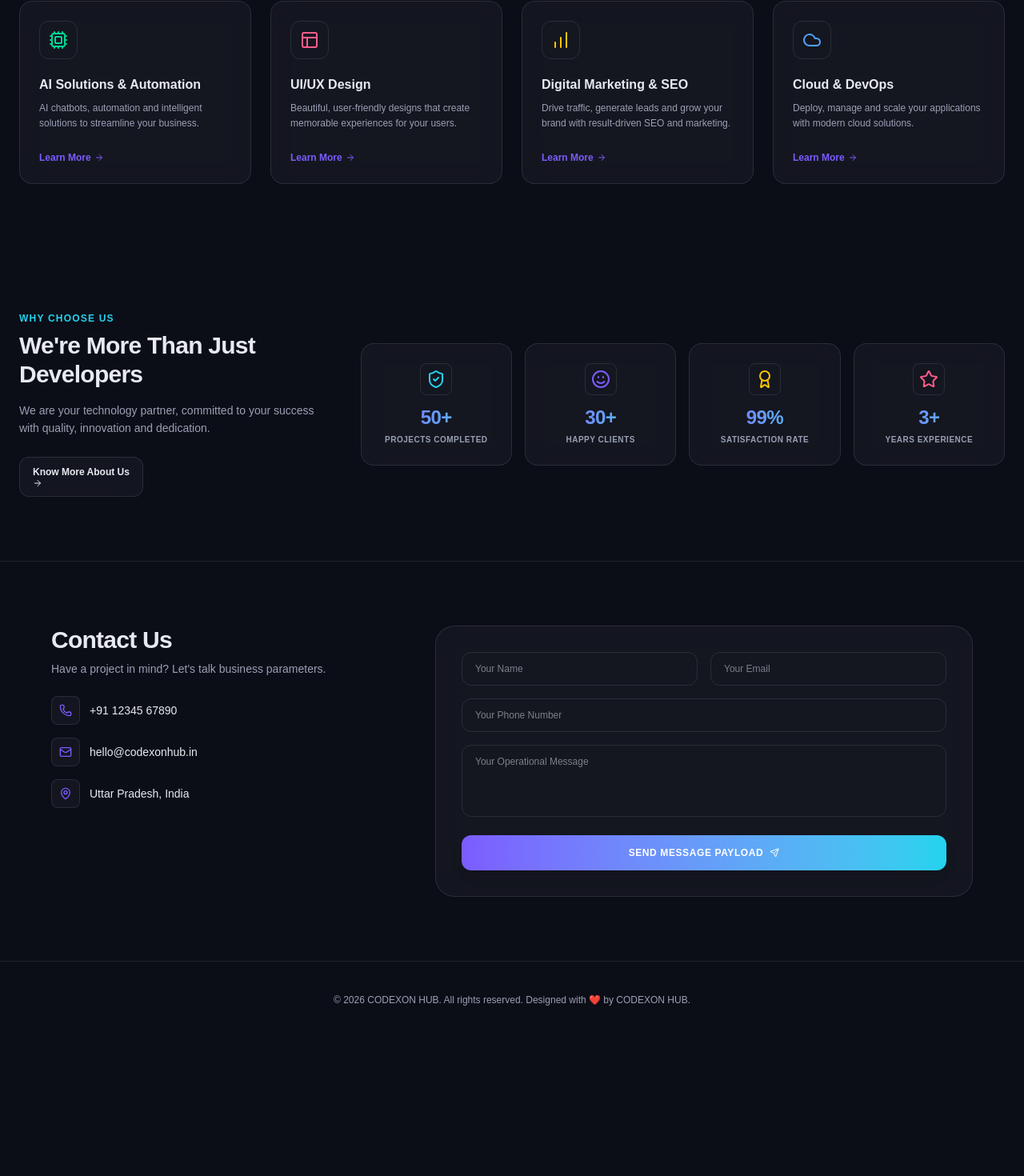
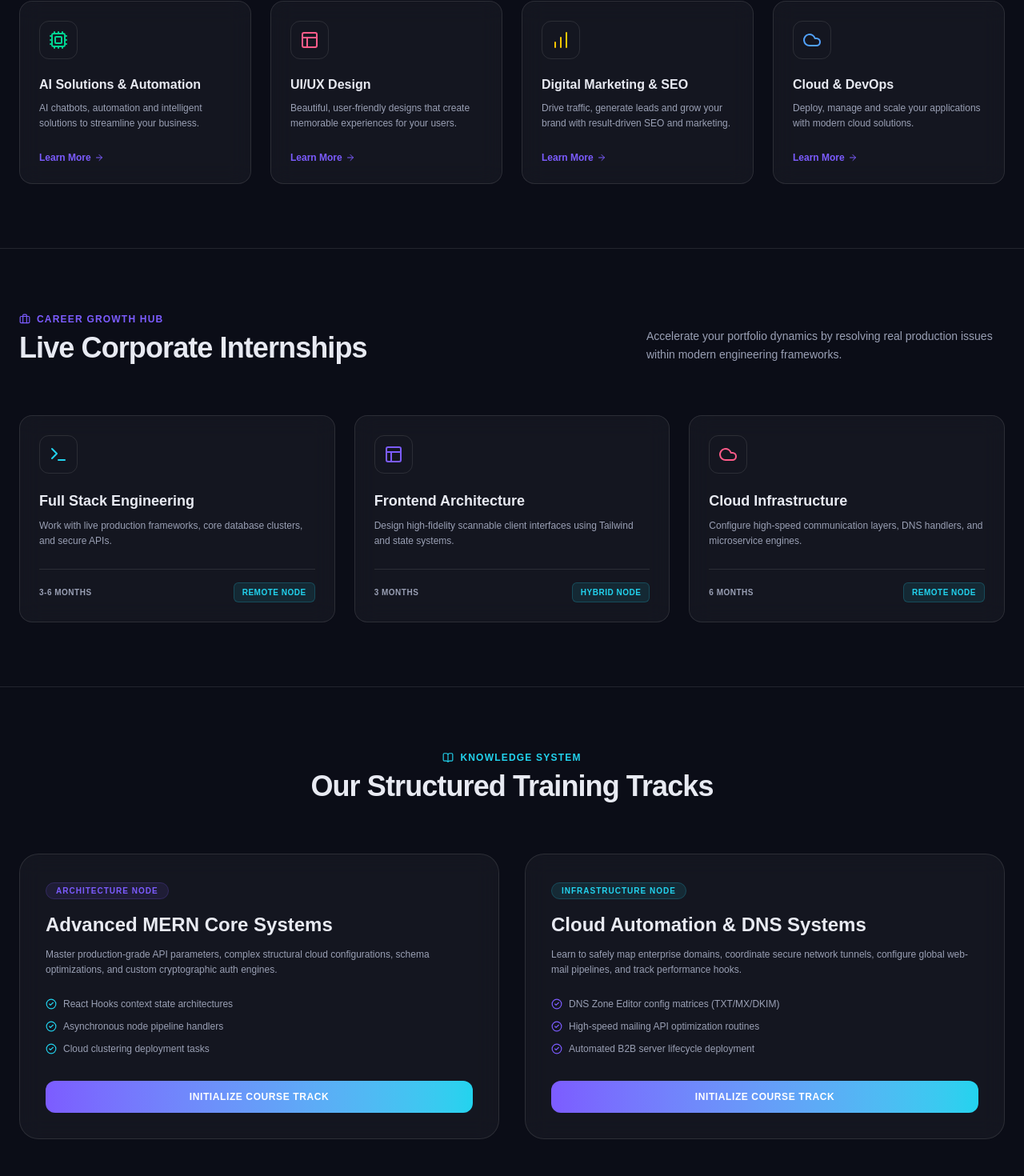
Before and after one commit to gaganpuskar/codexon-frontend, a React app: page / in a window 1280 px wide. Shown: the part 1266-2736 px from the top of the page at 80% size. Before the commit the page ends 2564 px from the top, so only its background shows below. Built offline with nearby package versions, Linux system fonts and the light colour scheme; no server answers; the HTML template or start-up script is replaced by a standard one.

Commit message:
Upgrade hero layers and inject industrial internship and training modules into landing page

```diff
--- a/src/pages/Home.jsx
+++ b/src/pages/Home.jsx
@@ -3,7 +3,7 @@ import { motion } from 'framer-motion';
 import {
   Terminal, Globe, Cpu, Smartphone, Layout, BarChart,
   Cloud, ArrowRight, ShieldCheck, Smile, Award, Star,
-  Mail, Phone, MapPin, Send
+  Mail, Phone, MapPin, Send, Briefcase, BookOpen, CheckCircle2
 } from 'lucide-react';
 import { Link } from 'react-router-dom';
 
@@ -30,6 +30,13 @@ export default function Home() {
     { icon: <Layout className="text-[#ff5c8a]" />, title: "UI/UX Design", desc: "Beautiful, user-friendly designs that create memorable experiences for your users." },
     { icon: <BarChart className="text-yellow-400" />, title: "Digital Marketing & SEO", desc: "Drive traffic, generate leads and grow your brand with result-driven SEO and marketing." },
     { icon: <Cloud className="text-blue-400" />, title: "Cloud & DevOps", desc: "Deploy, manage and scale your applications with modern cloud solutions." }
+  ];
+
+  // NEW MODULE: INTERNSHIP VECTOR DATA
+  const internships = [
+    { title: "Full Stack Engineering", icon: <Terminal className="text-[#22d3ee]" />, desc: "Work with live production frameworks, core database clusters, and secure APIs.", duration: "3-6 Months", type: "Remote Node" },
+    { title: "Frontend Architecture", icon: <Layout className="text-[#7c5cff]" />, desc: "Design high-fidelity scannable client interfaces using Tailwind and state systems.", duration: "3 Months", type: "Hybrid Node" },
+    { title: "Cloud Infrastructure", icon: <Cloud className="text-[#ff5c8a]" />, desc: "Configure high-speed communication layers, DNS handlers, and microservice engines.", duration: "6 Months", type: "Remote Node" }
   ];
 
   return (
@@ -60,12 +67,12 @@ export default function Home() {
             </p>
 
             <div className="flex flex-wrap gap-4">
-              <Link to="/courses" className="bg-gradient-to-r from-[#7c5cff] to-[#22d3ee] hover:opacity-90 px-6 py-3 rounded-full font-bold text-sm flex items-center gap-2 text-white transition transform hover:-translate-y-0.5">
-                Get Started <ArrowRight size={16} />
+              <Link to="/register" className="bg-gradient-to-r from-[#7c5cff] to-[#22d3ee] hover:opacity-90 px-6 py-3 rounded-full font-bold text-sm flex items-center gap-2 text-white transition transform hover:-translate-y-0.5">
+                Launch Identity Hub <ArrowRight size={16} />
               </Link>
-              <button className="portfolio-glass px-6 py-3 rounded-full font-bold text-sm transition transform hover:-translate-y-0.5">
-                View Our Work →
-              </button>
+              <a href="#services" className="portfolio-glass px-6 py-3 rounded-full font-bold text-sm transition transform hover:-translate-y-0.5 flex items-center">
+                View IT Services →
+              </a>
             </div>
           </div>
 
@@ -74,18 +81,18 @@ export default function Home() {
             <img
               src="/hero.png"
               alt="Digital Solution Mockup"
-              className="rounded-3xl border border-[var(--border)]  max-h-[430px] object-cover relative z-10"
+              className="rounded-3xl border border-[var(--border)] max-h-[430px] object-cover relative z-10"
             />
           </div>
         </div>
       </section>
 
-      {/* 2. SERVICES GRID SECTION */}
-      <section className="py-20 px-6 bg-transparent border-t border-[var(--border)] relative z-10">
+      {/* 2. SERVICES GRID SECTION (IT SERVICES AT CORE) */}
+      <section id="services" className="py-20 px-6 bg-transparent border-t border-[var(--border)] relative z-10">
         <div className="max-w-7xl mx-auto">
           <div className="text-center mb-16">
-            <p className="text-xs text-[#22d3ee] font-bold uppercase tracking-widest mb-2">Our Services</p>
-            <h2 className="text-3xl md:text-4xl font-black tracking-tight">Complete Solutions for Your Business</h2>
+            <p className="text-xs text-[#22d3ee] font-bold uppercase tracking-widest mb-2">Our Enterprise Node</p>
+            <h2 className="text-3xl md:text-4xl font-black tracking-tight">Complete IT Solutions for Your Business</h2>
           </div>
 
           <div className="grid grid-cols-1 sm:grid-cols-2 lg:grid-cols-4 gap-6">
@@ -111,8 +118,99 @@ export default function Home() {
         </div>
       </section>
 
-      {/* 3. WHY CHOOSE US & METRICS COUNTERS */}
-      <section className="py-20 px-6 max-w-7xl mx-auto relative z-10">
+      {/* 3. NEW FEATURE: INTERNSHIPS PROGRAM BLOCK */}
+      <section className="py-20 px-6 bg-transparent border-t border-[var(--border)] relative z-10">
+        <div className="max-w-7xl mx-auto">
+          <div className="flex flex-col md:flex-row justify-between items-start md:items-end mb-16">
+            <div>
+              <p className="text-xs text-[#7c5cff] font-bold uppercase tracking-widest mb-2 flex items-center gap-2">
+                <Briefcase size={14} /> Career Growth Hub
+              </p>
+              <h2 className="text-3xl md:text-4xl font-black tracking-tight">Live Corporate Internships</h2>
+            </div>
+            <p className="text-[var(--muted)] max-w-md mt-4 md:mt-0 text-xs md:text-sm leading-relaxed">
+              Accelerate your portfolio dynamics by resolving real production issues within modern engineering frameworks.
+            </p>
+          </div>
+
+          <div className="grid grid-cols-1 md:grid-cols-3 gap-6">
+            {internships.map((intern, idx) => (
+              <motion.div
+                whileHover={{ y: -5 }}
+                key={idx}
+                className="portfolio-glass p-6 rounded-2xl flex flex-col justify-between group transition duration-300"
+              >
+                <div>
+                  <div className="w-12 h-12 rounded-xl bg-transparent flex items-center justify-center border border-[var(--border)] mb-5 group-hover:scale-105 transition">
+                    {intern.icon}
+                  </div>
+                  <h3 className="text-lg font-bold mb-2">{intern.title}</h3>
+                  <p className="text-xs text-[var(--muted)] leading-relaxed mb-6">{intern.desc}</p>
+                </div>
+                <div className="flex justify-between items-center text-[10px] font-bold tracking-wider uppercase text-[var(--muted)] border-t border-[var(--border)] pt-4 mt-auto">
+                  <span>{intern.duration}</span>
+                  <span className="text-[#22d3ee] bg-[#22d3ee]/10 px-2.5 py-1 rounded-md border border-[#22d3ee]/20">{intern.type}</span>
+                </div>
+              </motion.div>
+            ))}
+          </div>
+        </div>
+      </section>
+
+      {/* 4. NEW FEATURE: STRUCTURED E-LEARNING COURSES TERMINAL */}
+      <section className="py-20 px-6 bg-transparent border-t border-[var(--border)] relative z-10">
+        <div className="max-w-7xl mx-auto">
+          <div className="text-center mb-16">
+            <p className="text-xs text-[#22d3ee] font-bold uppercase tracking-widest mb-2 flex items-center justify-center gap-2">
+              <BookOpen size={14} /> Knowledge System
+            </p>
+            <h2 className="text-3xl md:text-4xl font-black tracking-tight">Our Structured Training Tracks</h2>
+          </div>
+
+          <div className="grid grid-cols-1 md:grid-cols-2 gap-8">
+            {/* Track 1 */}
+            <div className="portfolio-glass p-8 rounded-3xl flex flex-col justify-between border border-[var(--border)]">
+              <div>
+                <span className="text-[10px] font-bold uppercase tracking-widest text-[#7c5cff] bg-[#7c5cff]/10 border border-[#7c5cff]/20 px-3 py-1 rounded-full">Architecture Node</span>
+                <h3 className="text-xl md:text-2xl font-black mt-4 mb-3">Advanced MERN Core Systems</h3>
+                <p className="text-xs text-[var(--muted)] leading-relaxed mb-6">
+                  Master production-grade API parameters, complex structural cloud configurations, schema optimizations, and custom cryptographic auth engines.
+                </p>
+                <ul className="space-y-3 mb-8 text-xs text-[var(--text)]">
+                  <li className="flex items-center gap-2 text-[var(--muted)]"><CheckCircle2 size={14} className="text-[#22d3ee]" /> React Hooks context state architectures</li>
+                  <li className="flex items-center gap-2 text-[var(--muted)]"><CheckCircle2 size={14} className="text-[#22d3ee]" /> Asynchronous node pipeline handlers</li>
+                  <li className="flex items-center gap-2 text-[var(--muted)]"><CheckCircle2 size={14} className="text-[#22d3ee]" /> Cloud clustering deployment tasks</li>
+                </ul>
+              </div>
+              <Link to="/courses" className="w-full text-center bg-gradient-to-r from-[#7c5cff] to-[#22d3ee] text-white py-3 rounded-xl font-bold text-xs uppercase tracking-wider transition hover:opacity-90">
+                Initialize Course Track
+              </Link>
+            </div>
+
+            {/* Track 2 */}
+            <div className="portfolio-glass p-8 rounded-3xl flex flex-col justify-between border border-[var(--border)]">
+              <div>
+                <span className="text-[10px] font-bold uppercase tracking-widest text-[#22d3ee] bg-[#22d3ee]/10 border border-[#22d3ee]/20 px-3 py-1 rounded-full">Infrastructure Node</span>
+                <h3 className="text-xl md:text-2xl font-black mt-4 mb-3">Cloud Automation & DNS Systems</h3>
+                <p className="text-xs text-[var(--muted)] leading-relaxed mb-6">
+                  Learn to safely map enterprise domains, coordinate secure network tunnels, configure global web-mail pipelines, and track performance hooks.
+                </p>
+                <ul className="space-y-3 mb-8 text-xs text-[var(--text)]">
+                  <li className="flex items-center gap-2 text-[var(--muted)]"><CheckCircle2 size={14} className="text-[#7c5cff]" /> DNS Zone Editor config matrices (TXT/MX/DKIM)</li>
+                  <li className="flex items-center gap-2 text-[var(--muted)]"><CheckCircle2 size={14} className="text-[#7c5cff]" /> High-speed mailing API optimization routines</li>
+                  <li className="flex items-center gap-2 text-[var(--muted)]"><CheckCircle2 size={14} className="text-[#7c5cff]" /> Automated B2B server lifecycle deployment</li>
+                </ul>
+              </div>
+              <Link to="/courses" className="w-full text-center bg-gradient-to-r from-[#7c5cff] to-[#22d3ee] text-white py-3 rounded-xl font-bold text-xs uppercase tracking-wider transition hover:opacity-90">
+                Initialize Course Track
+              </Link>
+            </div>
+          </div>
+        </div>
+      </section>
+
+      {/* 5. WHY CHOOSE US & METRICS COUNTERS */}
+      <section className="py-20 px-6 max-w-7xl mx-auto relative z-10 border-t border-[var(--border)]">
         <div className="grid grid-cols-1 lg:grid-cols-3 gap-12 items-center">
           <div>
             <p className="text-xs text-[#22d3ee] font-bold uppercase tracking-widest mb-2">Why Choose Us</p>
@@ -146,7 +244,7 @@ export default function Home() {
         </div>
       </section>
 
-      {/* 4. CONTACT INTEGRATED MATRIX */}
+      {/* 6. CONTACT INTEGRATED MATRIX */}
       <section className="py-20 px-6 bg-transparent border-t border-[var(--border)] relative z-10">
         <div className="max-w-6xl mx-auto grid grid-cols-1 lg:grid-cols-5 gap-12">
 
@@ -188,7 +286,7 @@ export default function Home() {
         </div>
       </section>
 
-      {/* 5. BRAND FOOTER LAYER */}
+      {/* 7. BRAND FOOTER LAYER */}
       <footer className="border-t border-[var(--border)] py-10 px-6 text-center text-xs text-[var(--muted)] relative z-10">
         <p>© 2026 CODEXON HUB. All rights reserved. Designed with ❤️ by CODEXON HUB.</p>
       </footer>
```
